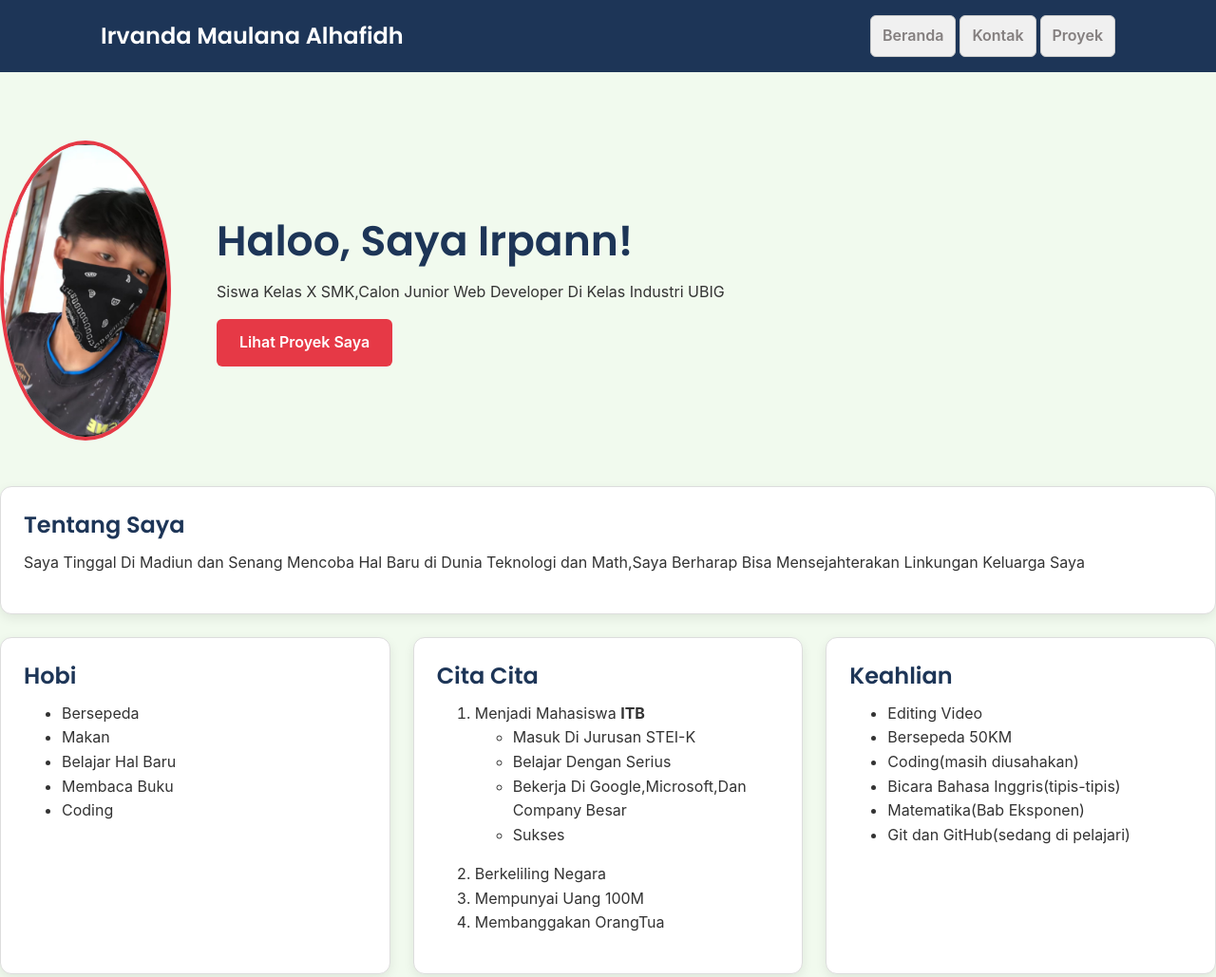
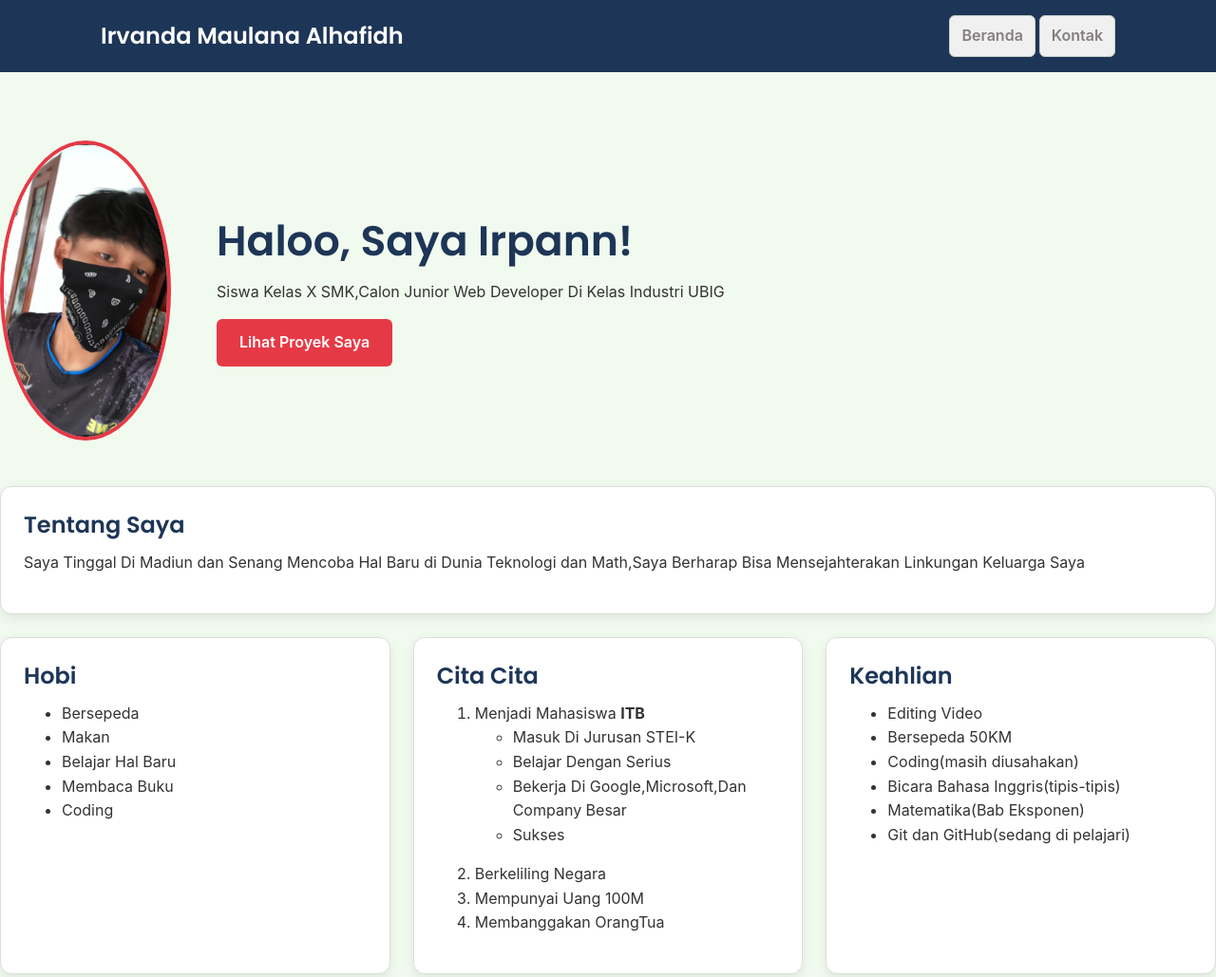
Before and after one commit to VannytqaRPL/Portofolio, a plain HTML site: page Modul 5/index.html in a window 1280 px wide. Shown: the top 1029 px of the page at 95% size. Drawn offline with Linux system fonts and the light colour scheme.

Commit message:
fix:Menghapus link Proyek

```diff
--- a/Modul 5/index.html
+++ b/Modul 5/index.html
@@ -20,7 +20,6 @@
         <ul>
           <li><a href="index.html">Beranda</a></li>
           <li><a href="kontak.html">Kontak</a></li>
-          <li><a href="proyek.html">Proyek</a></li>
         </ul>
       </nav>
       </div>
```
